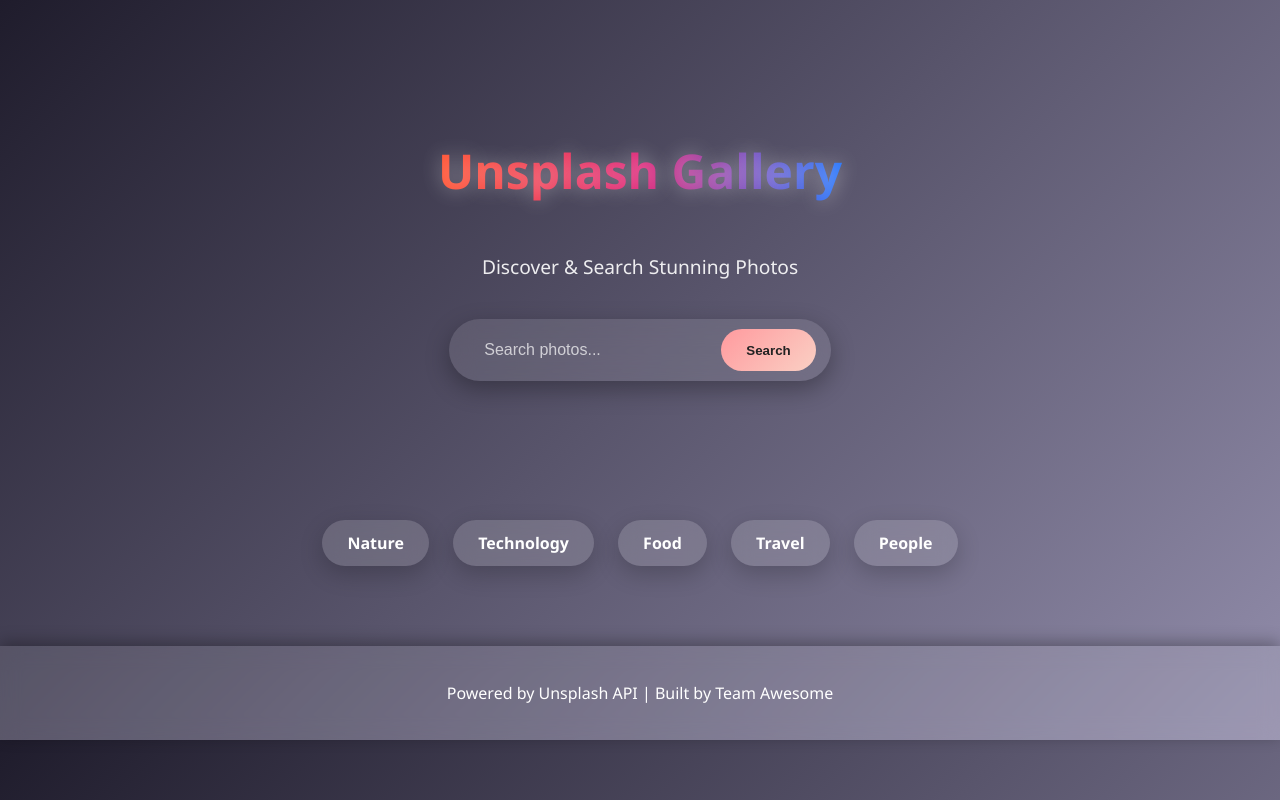
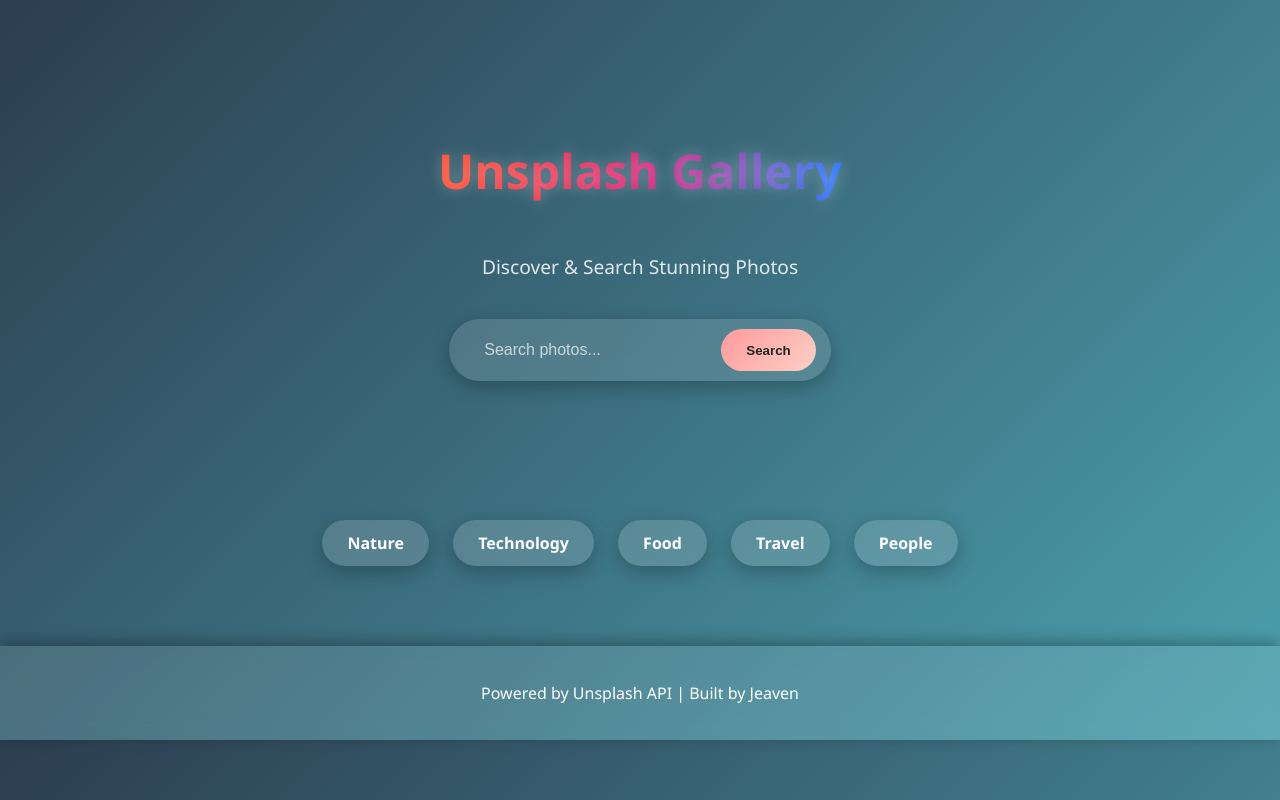
Before and after one commit to JeavenO/gallery, a Flask app: page / in a window 1280 px wide. Run offline with Flask 3, Linux system fonts and the light colour scheme.

Commit message:
updated display

```diff
--- a/static/styles.css
+++ b/static/styles.css
@@ -2,7 +2,7 @@
 body {
   margin: 0;
   font-family: 'Segoe UI', sans-serif;
-  background: linear-gradient(135deg, #1f1c2c, #928dab);
+  background: linear-gradient(135deg, #2c3e50, #4ca1af); /* rich static gradient */
   color: #fff;
 }
 
@@ -14,7 +14,6 @@ body {
   justify-content: center;
   align-items: center;
   text-align: center;
-  position: relative;
 }
 
 .hero-title {
@@ -23,24 +22,24 @@ body {
   background: linear-gradient(90deg, #ff512f, #dd2476, #2575fc);
   -webkit-background-clip: text;
   -webkit-text-fill-color: transparent;
-  text-shadow: 0 0 20px rgba(255,255,255,0.4);
+  text-shadow: 0 0 15px rgba(255,255,255,0.3);
 }
 
 .hero-subtitle {
   font-size: 1.2rem;
   margin-top: 10px;
-  opacity: 0.9;
+  opacity: 0.85;
 }
 
 /* Glassy Search Bar */
 .search-bar {
   display: flex;
   gap: 10px;
-  background: rgba(255, 255, 255, 0.1);
+  background: rgba(255, 255, 255, 0.12);
   backdrop-filter: blur(12px);
   border-radius: 40px;
   padding: 10px 15px;
-  box-shadow: 0 8px 25px rgba(0,0,0,0.3);
+  box-shadow: 0 6px 20px rgba(0,0,0,0.25);
   margin-top: 20px;
 }
 
@@ -72,7 +71,7 @@ body {
 
 .search-bar button:hover {
   transform: scale(1.05);
-  box-shadow: 0 0 15px rgba(255,255,255,0.6);
+  box-shadow: 0 0 12px rgba(255,255,255,0.6);
 }
 
 /* Glassy Category Buttons */
@@ -91,12 +90,12 @@ body {
   font-weight: 600;
   text-decoration: none;
   transition: transform 0.3s ease, box-shadow 0.3s ease;
-  box-shadow: 0 8px 25px rgba(0,0,0,0.2);
+  box-shadow: 0 6px 20px rgba(0,0,0,0.25);
 }
 .category-btn:hover {
-  transform: scale(1.1);
+  transform: scale(1.08);
   background: rgba(255, 255, 255, 0.25);
-  box-shadow: 0 0 20px rgba(255,255,255,0.6);
+  box-shadow: 0 0 15px rgba(255,255,255,0.5);
 }
 
 /* Gallery */
@@ -115,8 +114,8 @@ body {
   transition: transform 0.3s ease, box-shadow 0.3s ease;
 }
 .gallery img:hover {
-  transform: scale(1.08);
-  box-shadow: 0 12px 24px rgba(255,255,255,0.4);
+  transform: scale(1.05);
+  box-shadow: 0 10px 20px rgba(255,255,255,0.4);
 }
 
 /* Footer */
--- a/templates/base.html
+++ b/templates/base.html
@@ -33,7 +33,7 @@
 
   <!-- Footer -->
   <footer class="footer">
-    <p>Powered by Unsplash API | Built by Team Awesome</p>
+    <p>Powered by Unsplash API | Built by Jeaven</p>
   </footer>
 </body>
 </html>
```
